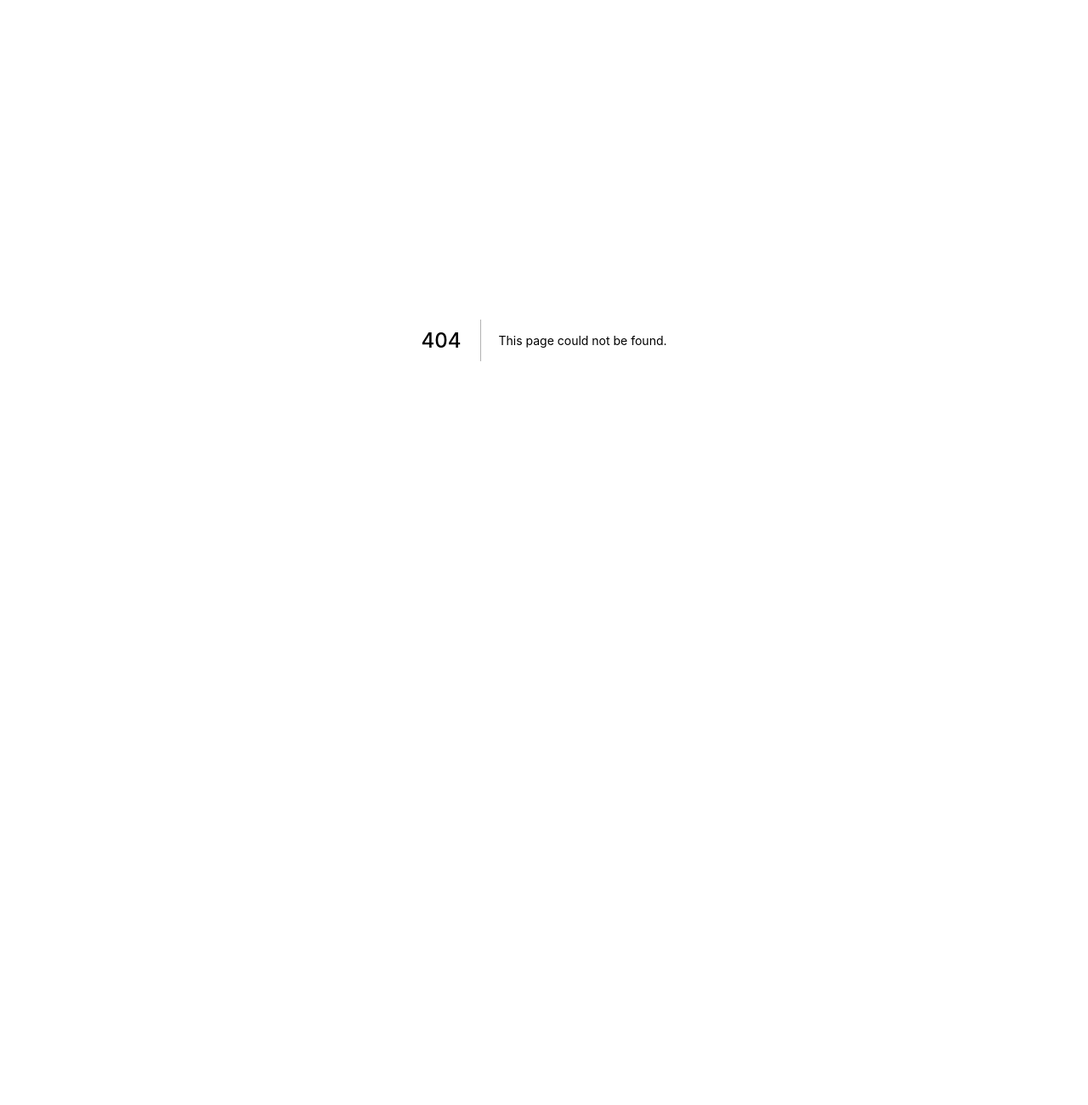
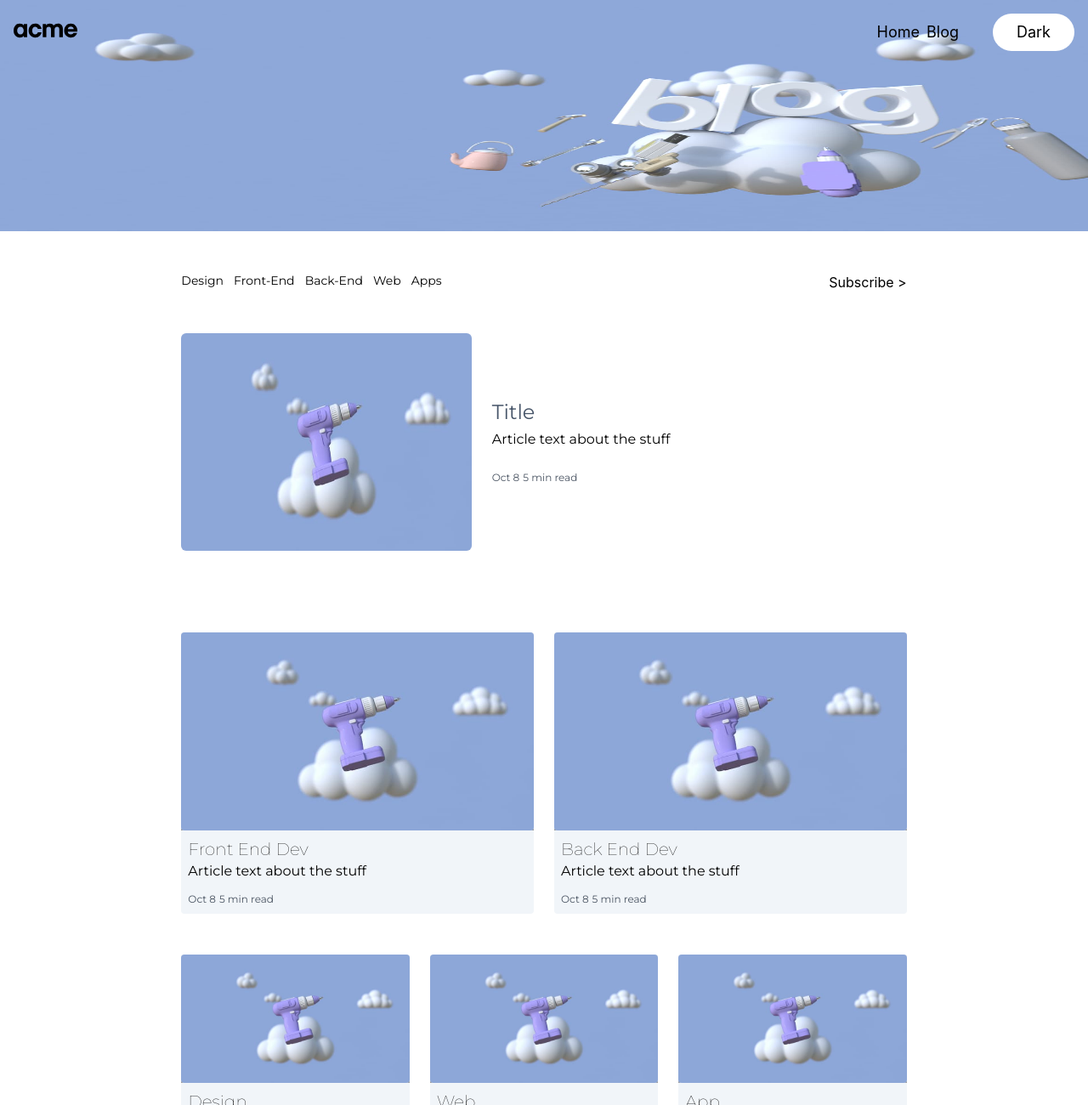
Before and after one commit to Bgallag5/acme, a Next.js app: page /blog in a window 1280 px wide. Before the commit this address had no page. Shown: the top 1300 px of the page at 85% size. Before the commit the page ends 800 px from the top, so only its background shows below. Built offline with nearby package versions, Linux system fonts and the light colour scheme; a web font is replaced by a local one.

Commit message:
blog page

```diff
--- /dev/null
+++ b/components/Blog/BlogArticle.js
@@ -0,0 +1,23 @@
+import React from "react";
+import Image from "next/image";
+
+export default function BlogArticle(props) {
+  const { title, className } = props;
+  return (
+    <div className={`bg-slate-100 relative w-auto h-auto flex flex-col text-left dark:bg-white rounded ${className} cursor-pointer hover:bg-slate-300`}>
+      <Image
+        className="rounded shadow-lg shadow-black"
+        src={require("../../assets/images/blog-1.jpg")}
+        alt="blog post"
+      />
+      <div className="p-2 flex flex-col">
+        <h2 className="blog-title-card">{title} </h2>
+        <p className="blog-text-card">Article text about the stuff</p>
+        <div className="text-tiny flex flex-row mt-3 gap-1">
+          <p>Oct 8</p>
+          <p>5 min read</p>
+        </div>
+      </div>
+    </div>
+  );
+}
--- /dev/null
+++ b/components/Blog/BlogNav.js
@@ -0,0 +1,18 @@
+import React from 'react'
+
+export default function BlogNav() {
+  return (
+    <div className='flex flex-row justify-between w-5/6 m-auto mb-12'>
+        <nav>
+            <ul className='blog__nav text-nav flex flex-row gap-3'>
+                <li>Design</li>
+                <li>Front-End</li>
+                <li>Back-End</li>
+                <li>Web</li>
+                <li>Apps</li>
+            </ul>
+        </nav>
+        <h3>{"Subscribe >"}</h3>
+    </div>
+  )
+}
--- /dev/null
+++ b/components/Blog/FeaturedArticle.js
@@ -0,0 +1,21 @@
+import React from "react";
+import Image from "next/image";
+import Blog1 from "../../assets/images/blog-1.jpg";
+
+export default function FeaturedArticle() {
+  return (
+    <div className="h-64 relative flex flex-row gap-4 m-auto w-5/6 justify-center my-12 mb-24">
+      <div className="h-full relative w-2/5 rounded">
+        <Image className="rounded-md" src={Blog1} alt={"blog"} layout={'fill'} />
+      </div>
+      <div className='p-2 flex flex-col gap-1 flex-1 justify-center'>
+        <h2 className='blog-title'>Title</h2>
+        <p className='blog-text'>Article text about the stuff</p>
+        <div className='text-tiny flex flex-row mt-5 gap-1'>
+            <p>Oct 8</p>
+            <p>5 min read</p>
+        </div>
+        </div>
+    </div>
+  );
+}
--- /dev/null
+++ b/components/Blog/MoreArticles.js
@@ -0,0 +1,19 @@
+import React from 'react';
+
+import BlogArticle from './BlogArticle';
+
+export default function MoreArticles() {
+  return (
+    <div className='h-auto w-5/6 m-auto flex flex-col gap-12 my-12 mb-36'>
+        <div className='flex flex-row gap-6 justify-between w-auto '>
+        <BlogArticle title={'Front End Dev'} />
+        <BlogArticle title={'Back End Dev'}  />
+        </div>
+        <div className='flex flex-row gap-6 justify-between w-auto '>
+        <BlogArticle title={'Design'} />
+        <BlogArticle title={'Web'} className={''}  />
+        <BlogArticle title={'App'}  />
+        </div>
+    </div>
+  )
+}
--- a/components/Header.js
+++ b/components/Header.js
@@ -1,27 +1,44 @@
-import React from 'react';
-import Image from 'next/image';
+import React from "react";
+import Image from "next/image";
+import Link from "next/link";
 
-export default function Header() {
+export default function Header(props) {
+  const headerClass = props.className;
 
   const handleToggleDarkMode = () => {
-        const page = document.querySelector('.app__container');
-        page.classList.toggle('dark');
+    const page = document.querySelector(".app__container");
+    page.classList.toggle("dark");
     return;
-    }
-
+  };
 
   return (
-    <header className='main__header'>
-        <div className='main__header-nav'>
-            <a href='#' aria-label='home page'><Image width={75} height={40} alt='logo' src={require('../assets/images/logo.svg')} /></a>
+    <header className={headerClass}>
+      <div className={`${headerClass}-nav`}>
+        <a href="#" aria-label="home page">
+          <Image
+            width={75}
+            height={40}
+            alt="logo"
+            src={require("../assets/images/logo.svg")}
+          />
+        </a>
         <nav>
-                <ul className='flex flex-row gap-2 text-lg h-auto items-center'>
-                    <li href="/home">Home</li>
-                    <li href="/blog">Blog</li>
-                    <button onClick={handleToggleDarkMode} className='ml-8 bg-white rounded-full p-2 w-24'>Dark</button>
+          <ul className="flex flex-row gap-2 text-lg h-auto items-center">
+            <li>
+              <Link href="/home"> Home </Link>
+            </li>
+            <li>
+              <Link href="/blog"> Blog </Link>
+            </li>
+            <button
+              onClick={handleToggleDarkMode}
+              className="ml-8 bg-white rounded-full p-2 w-24"
+            >
+              Dark
+            </button>
           </ul>
         </nav>
       </div>
     </header>
-  )
+  );
 }
--- a/components/Intro.js
+++ b/components/Intro.js
@@ -6,7 +6,7 @@ export default function Intro() {
         <h1 className='text-header'>Introduction</h1>
         <div>
             <p className='intro__paragraph text-regular'>Sed ut perspiciatis unde omnis iste natus error sit voluptatem accusantium doloremque laudantium, totam rem aperiam, eaque ipsa quae ab illo inventore veritatis et quasi architecto beatae vitae dicta sunt explicabo.</p>
-          <button  className='btn btn-connect'><a href='#CTA'>Connect {">"}</a></button>
+          <button className='btn btn-connect'><a href='#CTA'>Connect {">"}</a></button>
         </div>
     </div>
   )
--- a/components/RecentArticles/Article.js
+++ b/components/RecentArticles/Article.js
@@ -7,8 +7,8 @@ export default function Article(props) {
     <div className='recent__article transform duration-300 absolute top-auto left-0 w-1/3 m-auto h-auto flex flex-col text-left border border-slate-900 dark:bg-white rounded'>
         <Image className='rounded shadow-lg shadow-black' src={require('../../assets/images/blog-1.jpg')} alt="blog post" />
         <div className='p-2 flex flex-col'>
-        <h2 className='blog-title'>{title} </h2>
-        <p className='blog-text'>Article text about the stuff</p>
+        <h2 className='blog-title-card'>{title} </h2>
+        <p className='blog-text-card'>Article text about the stuff</p>
         <div className='text-tiny flex flex-row mt-3 gap-1'>
             <p>Oct 8</p>
             <p>5 min read</p>
--- /dev/null
+++ b/pages/blog.js
@@ -0,0 +1,27 @@
+import React from 'react';
+import Header from "../components/Header";
+import CTA from "../components/CTA";
+import Footer from "../components/Footer";
+import BlogNav from '../components/Blog/BlogNav';
+import FeaturedArticle from '../components/Blog/FeaturedArticle';
+import MoreArticles from '../components/Blog/MoreArticles';
+
+
+// import BlogHeader from '../assets/images/blog.jpg'
+
+export default function Blog() {
+  return (
+    <div className="app__container h-auto">
+      <div className="bg-white dark:bg-slate-900 h-auto relative">
+        <Header className={'blog__header'} />
+        <div className="page-content">
+        <BlogNav />
+        <FeaturedArticle />
+        <MoreArticles />
+          <CTA />
+          <Footer />
+        </div>
+      </div>
+    </div>
+  )
+}
--- a/pages/home.js
+++ b/pages/home.js
@@ -11,7 +11,7 @@ export default function home() {
   return (
     <div className="app__container h-auto">
       <div className="bg-white dark:bg-slate-900 h-auto relative">
-      <Header />
+        <Header className={'main__header'} />
         <div className="page-content">
           <Intro />
           <About />
--- a/styles/base/_typography.scss
+++ b/styles/base/_typography.scss
@@ -21,12 +21,24 @@
         font-family: 'Montserrat';
         @apply font-bold text-black text-base dark:text-white;
     }
+    .blog-title-card{
+        font-family: 'Montserrat';
+        @apply text-xl font-extralight;
+    }
+    .blog-text-card{
+        font-family: 'Montserrat';
+        @apply text-base text-black;
+    }
     .blog-title{
         font-family: 'Montserrat';
-        @apply text-xl font-sans font-extralight;
+        @apply text-2xl text-slate-600;
     }
     .blog-text{
         font-family: 'Montserrat';
         @apply text-base text-black;
     }
+    .text-nav{
+        font-family: 'Montserrat';
+        @apply text-sm text-black ;
+    }
 }
--- a/styles/components/_header.scss
+++ b/styles/components/_header.scss
@@ -5,7 +5,7 @@
     background: url('../assets/images/hero.jpg');
     background-position: cover;
     background-repeat: no-repeat;
-    background-size: 100% 100%;
+    background-size: 100% 85%;
 
     &-nav{
         display: flex;
@@ -16,3 +16,22 @@
 
     }
 }
+
+.blog__header{
+    height: 20rem;
+    width: 100%;
+    // position: relative;
+    background: url('../assets/images/blog.jpg');
+    background-position: cover;
+    background-repeat: no-repeat;
+    background-size: 100% 85%;
+
+    &-nav{
+        display: flex;
+        flex-direction: row;
+        width: 100%;
+        justify-content: space-between;
+        padding: 1rem;
+
+    }
+}
--- a/styles/style.css
+++ b/styles/style.css
@@ -56,9 +56,25 @@ a {
   background: url("../assets/images/hero.jpg");
   background-position: cover;
   background-repeat: no-repeat;
-  background-size: 100% 100%;
+  background-size: 100% 85%;
 }
 .main__header-nav {
+  display: flex;
+  flex-direction: row;
+  width: 100%;
+  justify-content: space-between;
+  padding: 1rem;
+}
+
+.blog__header {
+  height: 20rem;
+  width: 100%;
+  background: url("../assets/images/blog.jpg");
+  background-position: cover;
+  background-repeat: no-repeat;
+  background-size: 100% 85%;
+}
+.blog__header-nav {
   display: flex;
   flex-direction: row;
   width: 100%;
@@ -102,14 +118,26 @@ a {
     font-family: "Montserrat";
     @apply font-bold text-black text-base dark:text-white;
   }
+  .blog-title-card {
+    font-family: "Montserrat";
+    @apply text-xl font-extralight;
+  }
+  .blog-text-card {
+    font-family: "Montserrat";
+    @apply text-base text-black;
+  }
   .blog-title {
     font-family: "Montserrat";
-    @apply text-xl font-sans font-extralight;
+    @apply text-2xl text-slate-600;
   }
   .blog-text {
     font-family: "Montserrat";
     @apply text-base text-black;
   }
+  .text-nav {
+    font-family: "Montserrat";
+    @apply text-sm text-black;
+  }
 }
 
 /*# sourceMappingURL=style.css.map */
```
Also changed, not shown: 1 other file (tests, documents, lock files or other folders). Lines whose indentation alone changed are shown as unchanged.
